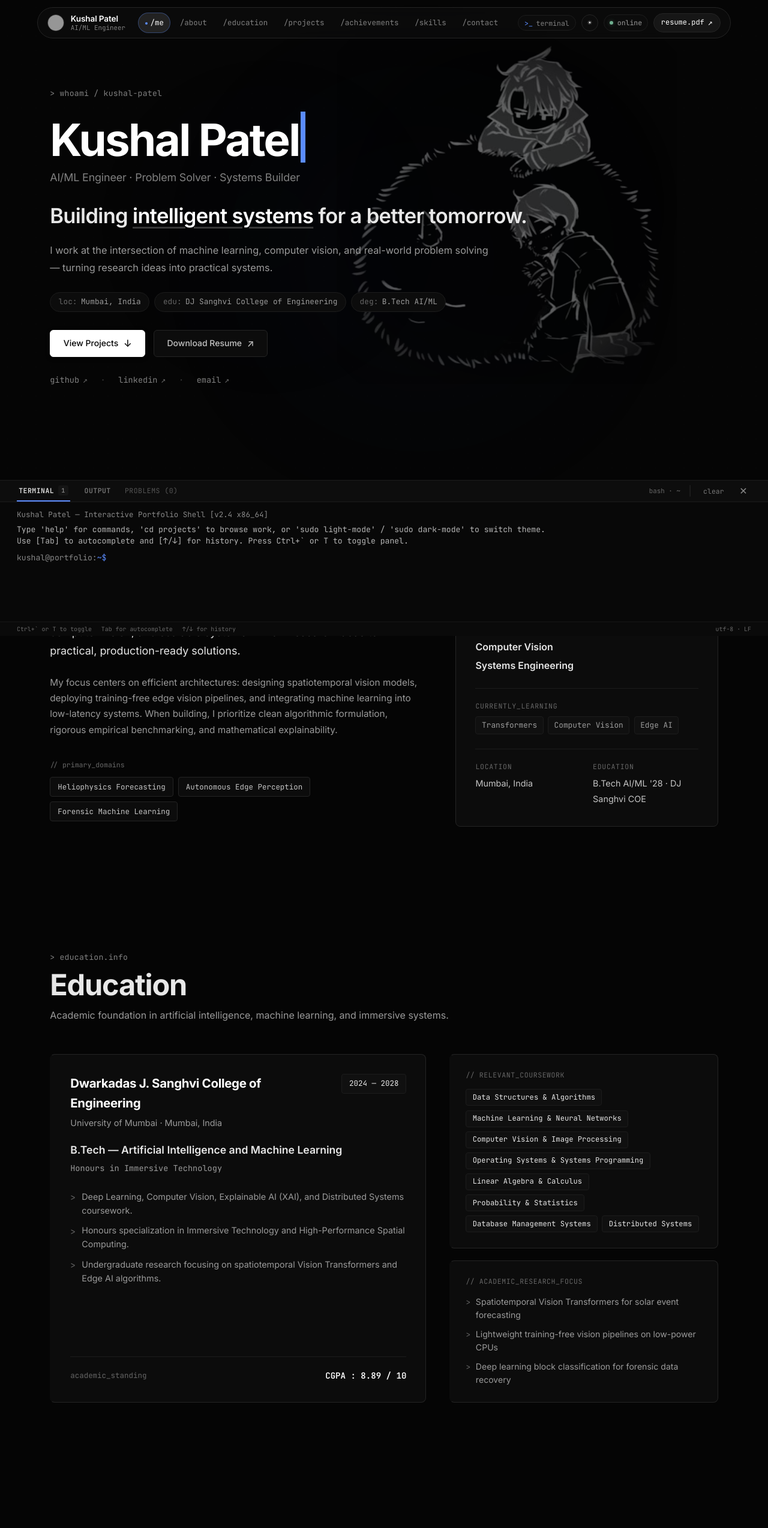
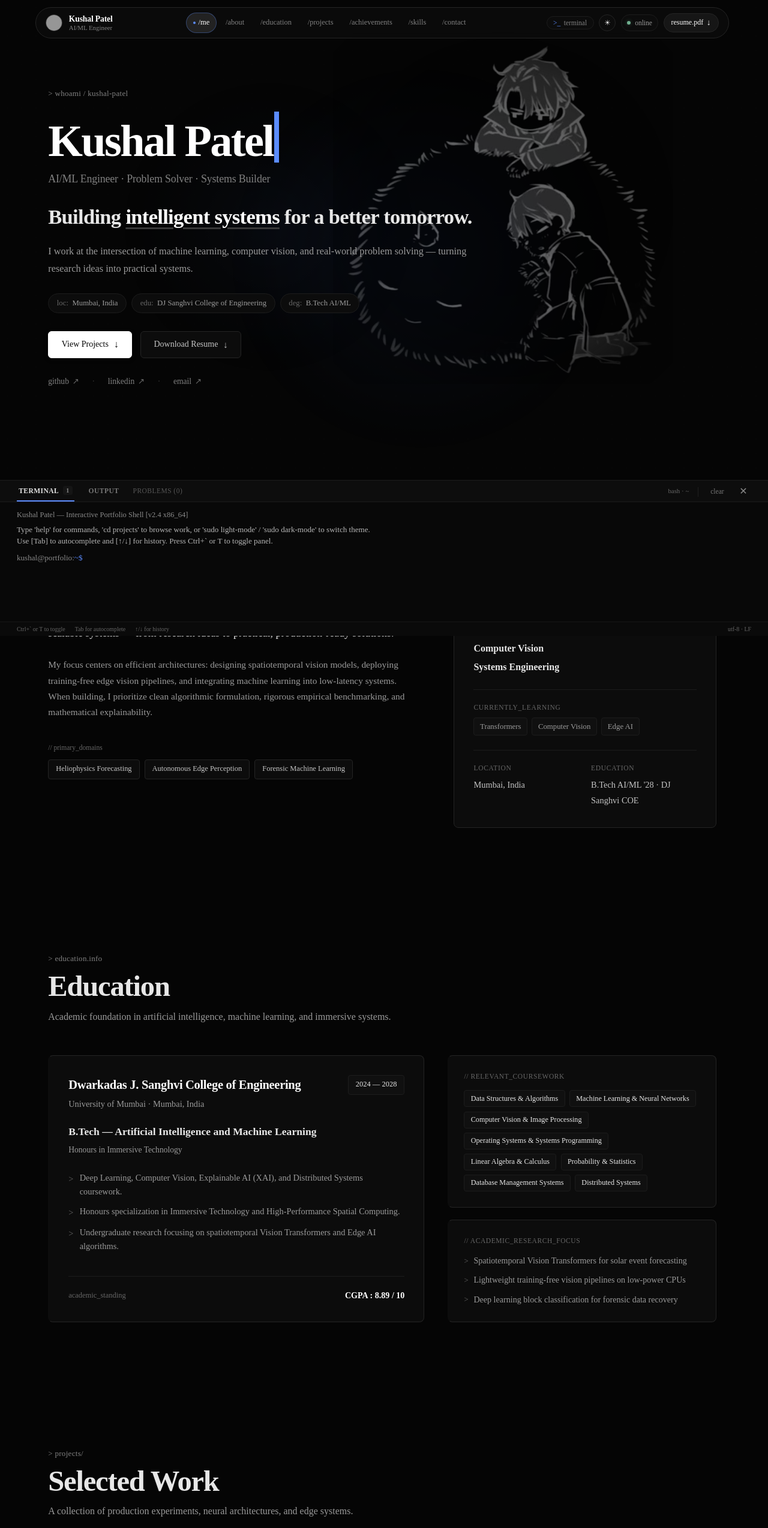
Before and after one commit to kusha-l921/Portfolio, a Next.js app: page / in a window 1280 px wide. Shown: the top 2547 px of the page at 60% size. Built offline with nearby package versions, Linux system fonts and the light colour scheme; grey boxes are pictures that could not be loaded.

Commit message:
transfered code

```diff
--- a/src/app/globals.css
+++ b/src/app/globals.css
@@ -75,8 +75,8 @@
   --accent-glow: var(--accent-blue-glow);
 
   /* Fonts */
-  --font-sans: 'Inter', -apple-system, BlinkMacSystemFont, "Segoe UI", Roboto, "Helvetica Neue", Arial, sans-serif;
-  --font-mono: 'JetBrains Mono', 'SFMono-Regular', Consolas, 'Liberation Mono', Menlo, Courier, monospace;
+  --font-sans: var(--font-sans, 'Inter', system-ui, -apple-system, BlinkMacSystemFont, "Segoe UI", Roboto, "Helvetica Neue", Arial, sans-serif);
+  --font-mono: var(--font-mono, 'JetBrains Mono', 'SFMono-Regular', Consolas, 'Liberation Mono', Menlo, Courier, monospace);
 
   /* Layout */
   --max-w-content: 1560px;
@@ -164,6 +164,7 @@
 
 html {
   scroll-behavior: smooth;
+  scrollbar-gutter: stable;
   background-color: var(--bg-body);
   color: var(--text-primary);
   font-family: var(--font-sans);
@@ -176,11 +177,16 @@ html {
 body {
   background-color: var(--bg-body);
   color: var(--text-primary);
+  font-family: var(--font-sans);
   min-height: 100vh;
   line-height: 1.6;
   overflow-x: hidden;
   position: relative;
   transition: background-color 0.25s ease, color 0.25s ease;
+}
+
+h1, h2, h3, h4, h5, h6, p, a, span, button, input, select, textarea {
+  font-family: inherit;
 }
 
 /* Subtle background grain / texture */
@@ -221,6 +227,19 @@ body::before {
 /* Monospace Utilities */
 .font-mono {
   font-family: var(--font-mono);
+}
+
+/* Custom Cursor Ring States */
+.custom-cursor-ring.is-hovered {
+  width: 36px !important;
+  height: 36px !important;
+  background-color: rgba(255, 255, 255, 0.07) !important;
+  border-color: rgba(91, 140, 255, 0.5) !important;
+}
+
+[data-theme='light'] .custom-cursor-ring.is-hovered {
+  background-color: rgba(0, 0, 0, 0.05) !important;
+  border-color: rgba(62, 114, 236, 0.5) !important;
 }
 
 .pointer-events-none {
@@ -467,7 +486,7 @@ body::before {
 .card:hover {
   background: var(--bg-card-hover);
   border-color: var(--border-hover);
-  transform: translateY(-4px) scale(1.008);
+  transform: translateY(-3px);
   box-shadow: 0 14px 34px rgba(0, 0, 0, 0.45);
 }
 
@@ -572,12 +591,9 @@ body::before {
   width: clamp(520px, 48vw, 860px);
   height: clamp(520px, 48vw, 860px);
   border-radius: 50%;
-  background: radial-gradient(circle, #3F6FD9 0%, rgba(63, 111, 217, 0.45) 45%, transparent 72%);
-  opacity: 0.065;
-  filter: blur(140px);
+  background: radial-gradient(circle, rgba(63, 111, 217, 0.08) 0%, rgba(63, 111, 217, 0.04) 35%, rgba(63, 111, 217, 0.01) 60%, transparent 75%);
+  pointer-events: none;
   animation: ambientDriftPrimary 34s ease-in-out infinite alternate;
-  will-change: transform, opacity;
-  pointer-events: none;
 }
 
 .ambient-light-secondary {
@@ -587,12 +603,9 @@ body::before {
   width: clamp(450px, 40vw, 720px);
   height: clamp(450px, 40vw, 720px);
   border-radius: 50%;
-  background: radial-gradient(circle, #4A72C6 0%, rgba(74, 114, 198, 0.4) 45%, transparent 72%);
-  opacity: 0.035;
-  filter: blur(150px);
+  background: radial-gradient(circle, rgba(74, 114, 198, 0.05) 0%, rgba(74, 114, 198, 0.02) 35%, rgba(74, 114, 198, 0.005) 60%, transparent 75%);
+  pointer-events: none;
   animation: ambientDriftSecondary 42s ease-in-out infinite alternate;
-  will-change: transform, opacity;
-  pointer-events: none;
 }
 
 @keyframes ambientDriftPrimary {
@@ -620,13 +633,11 @@ body::before {
 }
 
 [data-theme='light'] .ambient-light-primary {
-  opacity: 0.035;
-  filter: blur(160px);
+  background: radial-gradient(circle, rgba(63, 111, 217, 0.05) 0%, rgba(63, 111, 217, 0.02) 35%, transparent 70%);
 }
 
 [data-theme='light'] .ambient-light-secondary {
-  opacity: 0.018;
-  filter: blur(170px);
+  background: radial-gradient(circle, rgba(74, 114, 198, 0.035) 0%, rgba(74, 114, 198, 0.015) 35%, transparent 70%);
 }
 
 @media (prefers-reduced-motion: reduce) {
@@ -705,41 +716,74 @@ body::before {
   50%, 100% { opacity: 0; }
 }
 
-/* Modal styles */
+/* ============================================================
+   MODAL & ROTATING OPEN ANIMATION SYSTEM (ANIMISTA STYLE)
+   Slow, clearly visible diagonal rotation + smooth scale-up
+   ============================================================ */
+
 .modal-overlay {
   position: fixed;
   inset: 0;
-  background: rgba(5, 5, 5, 0.88);
+  background: rgba(5, 5, 5, 0.85);
   backdrop-filter: blur(8px);
-  z-index: 100;
+  -webkit-backdrop-filter: blur(8px);
+  z-index: 1000;
   display: flex;
   align-items: center;
   justify-content: center;
   padding: 1.5rem;
-  animation: fadeIn 0.2s var(--ease-smooth);
+  animation: modalOverlayFade 0.25s ease both;
+  will-change: opacity;
+  transform: translateZ(0);
+}
+
+@keyframes modalOverlayFade {
+  from { opacity: 0; }
+  to { opacity: 1; }
 }
 
 .modal-content {
   background: var(--bg-card);
   border: 1px solid var(--border-card);
-  border-radius: 10px;
-  max-width: 800px;
+  border-radius: 12px;
+  max-width: 820px;
   width: 100%;
   max-height: 88vh;
   overflow-y: auto;
-  box-shadow: 0 20px 48px rgba(0, 0, 0, 0.85);
-  animation: modalSlideUp 0.25s var(--ease-smooth);
+  box-shadow: 0 24px 64px rgba(0, 0, 0, 0.85);
+  animation: modalPopIn 0.22s cubic-bezier(0.16, 1, 0.3, 1) both;
+  transform-origin: center center;
+  will-change: transform, opacity;
 }
 
-@keyframes fadeIn {
-  from { opacity: 0; }
-  to { opacity: 1; }
+@keyframes modalPopIn {
+  0% {
+    opacity: 0;
+    transform: scale(0.97) translateY(8px);
+  }
+  100% {
+    opacity: 1;
+    transform: scale(1) translateY(0);
+  }
 }
 
-@keyframes modalSlideUp {
-  from { opacity: 0; transform: translateY(16px); }
-  to { opacity: 1; transform: translateY(0); }
+@media (max-width: 768px) {
+  .modal-overlay {
+    padding: 0.75rem;
+  }
+
+  .modal-content {
+    max-height: 92vh;
+    animation: modalPopIn 0.2s cubic-bezier(0.16, 1, 0.3, 1) both;
+  }
 }
+
+/* Stagger Tokens for Modal Content */
+.stagger-0 { animation-delay: 0ms !important; }
+.stagger-1 { animation-delay: 40ms !important; }
+.stagger-2 { animation-delay: 80ms !important; }
+.stagger-3 { animation-delay: 120ms !important; }
+.stagger-4 { animation-delay: 160ms !important; }
 
 /* Respect Reduced Motion */
 @media (prefers-reduced-motion: reduce) {
@@ -749,4 +793,13 @@ body::before {
     transition-duration: 0.01ms !important;
     scroll-behavior: auto !important;
   }
+
+  .portfolio-card-open,
+  .portfolio-open-animation,
+  .portfolio-reveal-item,
+  .portfolio-reveal-item.is-revealed {
+    animation: none !important;
+    opacity: 1 !important;
+    transform: none !important;
+  }
 }
--- a/src/components/AchievementModal.tsx
+++ b/src/components/AchievementModal.tsx
@@ -22,7 +22,7 @@ export default function AchievementModal({ achievement, onClose }: AchievementMo
       window.addEventListener('keydown', handleKeyDown);
     }
     return () => {
-      document.body.style.overflow = 'auto';
+      document.body.style.overflow = '';
       window.removeEventListener('keydown', handleKeyDown);
     };
   }, [achievement, onClose]);
--- a/src/components/AtmosphericPFP.tsx
+++ b/src/components/AtmosphericPFP.tsx
@@ -1,66 +1,80 @@
 'use client';
 
-import React, { useEffect, useState, useRef } from 'react';
+import React, { useEffect, useRef } from 'react';
 import Image from 'next/image';
 import { useTheme } from '../context/ThemeContext';
 
 export default function AtmosphericPFP() {
   const { theme } = useTheme();
-  const [offset, setOffset] = useState({ x: 0, y: 0 });
+  const containerRef = useRef<HTMLDivElement | null>(null);
   const targetOffset = useRef({ x: 0, y: 0 });
+  const currentOffset = useRef({ x: 0, y: 0 });
   const animFrame = useRef<number | null>(null);
+  const isRunning = useRef(false);
 
   const isLight = theme === 'light';
   const imageSrc = isLight ? '/images/light_pfp.jpg' : '/images/inverted_pfp(1).jpeg';
 
   useEffect(() => {
-    // Respect prefers-reduced-motion
     if (typeof window === 'undefined') return;
     const prefersReducedMotion = window.matchMedia('(prefers-reduced-motion: reduce)').matches;
     if (prefersReducedMotion) return;
 
-    let currentX = 0;
-    let currentY = 0;
+    const updateParallax = () => {
+      const diffX = targetOffset.current.x - currentOffset.current.x;
+      const diffY = targetOffset.current.y - currentOffset.current.y;
+
+      currentOffset.current.x += diffX * 0.08;
+      currentOffset.current.y += diffY * 0.08;
+
+      if (containerRef.current) {
+        containerRef.current.style.transform = `translate3d(${currentOffset.current.x.toFixed(2)}px, ${currentOffset.current.y.toFixed(2)}px, 0)`;
+      }
+
+      // Keep running while there is perceptible motion (> 0.02px)
+      if (Math.abs(diffX) > 0.02 || Math.abs(diffY) > 0.02) {
+        animFrame.current = requestAnimationFrame(updateParallax);
+      } else {
+        isRunning.current = false;
+        animFrame.current = null;
+      }
+    };
 
     const handleMouseMove = (e: MouseEvent) => {
-      // Subtle 6-12px parallax range relative to viewport center
       const centerX = window.innerWidth / 2;
       const centerY = window.innerHeight / 2;
       const factorX = (e.clientX - centerX) / centerX;
       const factorY = (e.clientY - centerY) / centerY;
 
       targetOffset.current = {
-        x: factorX * 9, // ~9px subtle horizontal shift
-        y: factorY * 7, // ~7px subtle vertical shift
+        x: factorX * 9,
+        y: factorY * 7,
       };
-    };
 
-    const updateParallax = () => {
-      // Smooth interpolation (lerp)
-      currentX += (targetOffset.current.x - currentX) * 0.08;
-      currentY += (targetOffset.current.y - currentY) * 0.08;
-
-      setOffset({ x: currentX, y: currentY });
-      animFrame.current = requestAnimationFrame(updateParallax);
+      if (!isRunning.current) {
+        isRunning.current = true;
+        animFrame.current = requestAnimationFrame(updateParallax);
+      }
     };
 
     window.addEventListener('mousemove', handleMouseMove, { passive: true });
-    animFrame.current = requestAnimationFrame(updateParallax);
 
     return () => {
       window.removeEventListener('mousemove', handleMouseMove);
-      if (animFrame.current) cancelAnimationFrame(animFrame.current);
+      if (animFrame.current) {
+        cancelAnimationFrame(animFrame.current);
+      }
     };
   }, []);
 
   return (
     <div
+      ref={containerRef}
       className="atmospheric-pfp-container"
       aria-hidden="true"
       style={{
         position: 'absolute',
         top: 'clamp(1rem, 4vw, 4.5rem)',
-        // Positioned toward center: center of artwork sits around 65-70% of viewport width
         right: 'clamp(6%, 11vw, 15%)',
         width: 'clamp(440px, 46vw, 720px)',
         height: 'clamp(460px, 46vw, 760px)',
@@ -68,7 +82,6 @@ export default function AtmosphericPFP() {
         userSelect: 'none',
         zIndex: 1,
         overflow: 'hidden',
-        transform: `translate3d(${offset.x.toFixed(2)}px, ${offset.y.toFixed(2)}px, 0)`,
         willChange: 'transform',
       }}
     >
--- a/src/components/CustomCursor.tsx
+++ b/src/components/CustomCursor.tsx
@@ -1,17 +1,25 @@
 'use client';
 
-import React, { useEffect, useState } from 'react';
+import React, { useEffect, useRef } from 'react';
 import { useTheme } from '../context/ThemeContext';
 
 export default function CustomCursor() {
   const { theme } = useTheme();
-  const [position, setPosition] = useState({ x: -100, y: -100 });
-  const [trailing, setTrailing] = useState({ x: -100, y: -100 });
-  const [isHovered, setIsHovered] = useState(false);
-  const [isVisible, setIsVisible] = useState(false);
+  const isLight = theme === 'light';
+
+  const dotRef = useRef<HTMLDivElement | null>(null);
+  const ringRef = useRef<HTMLDivElement | null>(null);
+
+  const targetPos = useRef({ x: -100, y: -100 });
+  const currentPos = useRef({ x: -100, y: -100 });
+  const isHovered = useRef(false);
+  const isVisible = useRef(false);
+  const rafId = useRef<number | null>(null);
+  const isRafRunning = useRef(false);
 
   useEffect(() => {
-    // Only enable on desktop without reduced motion
+    if (typeof window === 'undefined') return;
+
     const prefersReducedMotion = window.matchMedia('(prefers-reduced-motion: reduce)').matches;
     const isTouchDevice = 'ontouchstart' in window || navigator.maxTouchPoints > 0;
 
@@ -19,9 +27,48 @@ export default function CustomCursor() {
       return;
     }
 
+    const dotEl = dotRef.current;
+    const ringEl = ringRef.current;
+    if (!dotEl || !ringEl) return;
+
+    const updateRing = () => {
+      const dx = targetPos.current.x - currentPos.current.x;
+      const dy = targetPos.current.y - currentPos.current.y;
+
+      currentPos.current.x += dx * 0.24;
+      currentPos.current.y += dy * 0.24;
+
+      ringEl.style.transform = `translate3d(${currentPos.current.x.toFixed(2)}px, ${currentPos.current.y.toFixed(2)}px, 0) translate(-50%, -50%)`;
+
+      // Only continue loop if distance is perceptible (> 0.1px)
+      if (Math.abs(dx) > 0.1 || Math.abs(dy) > 0.1) {
+        rafId.current = requestAnimationFrame(updateRing);
+      } else {
+        isRafRunning.current = false;
+        rafId.current = null;
+      }
+    };
+
     const handleMouseMove = (e: MouseEvent) => {
-      setPosition({ x: e.clientX, y: e.clientY });
-      if (!isVisible) setIsVisible(true);
+      targetPos.current.x = e.clientX;
+      targetPos.current.y = e.clientY;
+
+      if (!isVisible.current) {
+        isVisible.current = true;
+        currentPos.current.x = e.clientX;
+        currentPos.current.y = e.clientY;
+        dotEl.style.opacity = '1';
+        ringEl.style.opacity = '1';
+      }
+
+      // Direct GPU transform update for the inner dot - zero layout reflow
+      dotEl.style.transform = `translate3d(${e.clientX}px, ${e.clientY}px, 0) translate(-50%, -50%)`;
+
+      // Wake up the trailing ring if it had gone to sleep
+      if (!isRafRunning.current) {
+        isRafRunning.current = true;
+        rafId.current = requestAnimationFrame(updateRing);
+      }
     };
 
     const handleMouseOver = (e: MouseEvent) => {
@@ -29,22 +76,29 @@ export default function CustomCursor() {
       if (!target) return;
       if (target.id === 'custom-cursor-dot' || target.id === 'custom-cursor-ring') return;
 
-      if (
+      const shouldHover = Boolean(
         target.closest('a') ||
         target.closest('button') ||
         target.closest('.card') ||
         target.closest('.pill') ||
         target.closest('[role="button"]') ||
         target.closest('.project-action-btn')
-      ) {
-        setIsHovered(true);
-      } else {
-        setIsHovered(false);
+      );
+
+      if (shouldHover !== isHovered.current) {
+        isHovered.current = shouldHover;
+        if (shouldHover) {
+          ringEl.classList.add('is-hovered');
+        } else {
+          ringEl.classList.remove('is-hovered');
+        }
       }
     };
 
     const handleMouseLeave = () => {
-      setIsVisible(false);
+      isVisible.current = false;
+      dotEl.style.opacity = '0';
+      ringEl.style.opacity = '0';
     };
 
     window.addEventListener('mousemove', handleMouseMove, { passive: true });
@@ -55,71 +109,61 @@ export default function CustomCursor() {
       window.removeEventListener('mousemove', handleMouseMove);
       window.removeEventListener('mouseover', handleMouseOver);
       document.removeEventListener('mouseleave', handleMouseLeave);
+      if (rafId.current) {
+        cancelAnimationFrame(rafId.current);
+      }
     };
-  }, [isVisible]);
-
-  useEffect(() => {
-    let animationFrameId: number;
-
-    const followCursor = () => {
-      setTrailing((prev) => ({
-        x: prev.x + (position.x - prev.x) * 0.22,
-        y: prev.y + (position.y - prev.y) * 0.22,
-      }));
-      animationFrameId = requestAnimationFrame(followCursor);
-    };
-
-    animationFrameId = requestAnimationFrame(followCursor);
-    return () => cancelAnimationFrame(animationFrameId);
-  }, [position]);
-
-  if (!isVisible) return null;
-
-  const isLight = theme === 'light';
+  }, []);
 
   return (
     <>
-      {/* Inner Dot */}
+      {/* Inner Dot: GPU accelerated, zero reflow */}
       <div
         id="custom-cursor-dot"
+        ref={dotRef}
         aria-hidden="true"
         style={{
           position: 'fixed',
-          left: `${position.x}px`,
-          top: `${position.y}px`,
+          top: 0,
+          left: 0,
           width: '5px',
           height: '5px',
           borderRadius: '50%',
           backgroundColor: isLight ? '#111111' : '#FFFFFF',
-          transform: 'translate(-50%, -50%)',
           pointerEvents: 'none',
           userSelect: 'none',
-          zIndex: 9999,
-          transition: 'transform 0.05s ease',
+          zIndex: 99999,
+          opacity: 0,
+          willChange: 'transform',
+          transform: 'translate3d(-100px, -100px, 0) translate(-50%, -50%)',
+          transition: 'opacity 0.2s ease',
         }}
       />
-      {/* Outer Ring */}
+
+      {/* Outer Ring: Smooth lag follower with auto-sleep RAF */}
       <div
         id="custom-cursor-ring"
+        ref={ringRef}
         aria-hidden="true"
+        className="custom-cursor-ring"
         style={{
           position: 'fixed',
-          left: `${trailing.x}px`,
-          top: `${trailing.y}px`,
-          width: isHovered ? '36px' : '20px',
-          height: isHovered ? '36px' : '20px',
+          top: 0,
+          left: 0,
+          width: '20px',
+          height: '20px',
           borderRadius: '50%',
           border: isLight
             ? '1px solid rgba(0, 0, 0, 0.35)'
             : '1px solid rgba(255, 255, 255, 0.35)',
-          backgroundColor: isHovered
-            ? (isLight ? 'rgba(0, 0, 0, 0.04)' : 'rgba(255, 255, 255, 0.05)')
-            : 'transparent',
-          transform: 'translate(-50%, -50%)',
+          backgroundColor: 'transparent',
           pointerEvents: 'none',
           userSelect: 'none',
-          zIndex: 9998,
-          transition: 'width 0.18s ease, height 0.18s ease, background-color 0.18s ease, border-color 0.18s ease',
+          zIndex: 99998,
+          opacity: 0,
+          willChange: 'transform, width, height, background-color, border-color',
+          transform: 'translate3d(-100px, -100px, 0) translate(-50%, -50%)',
+          transition: 'width 0.22s cubic-bezier(0.22, 1, 0.36, 1), height 0.22s cubic-bezier(0.22, 1, 0.36, 1), background-color 0.22s ease, border-color 0.22s ease, opacity 0.2s ease',
         }}
       />
     </>
--- a/src/components/Hero.tsx
+++ b/src/components/Hero.tsx
@@ -131,12 +131,12 @@ export default function Hero() {
             </a>
             <a
               href={PERSONAL_DATA.resumeUrl}
-              target="_blank"
-              rel="noopener noreferrer"
+              download="Kushal_Patel_Resume.pdf"
               className="btn btn-secondary"
+              title="Download Kushal Patel's Resume (PDF)"
             >
               <span>Download Resume</span>
-              <span style={{ fontSize: '0.95rem', lineHeight: 1 }}>↗</span>
+              <span style={{ fontSize: '0.95rem', lineHeight: 1 }}>↓</span>
             </a>
           </div>
 
--- a/src/components/Navbar.tsx
+++ b/src/components/Navbar.tsx
@@ -295,9 +295,9 @@ export default function Navbar() {
           {/* Resume PDF link */}
           <a
             href={PERSONAL_DATA.resumeUrl}
-            target="_blank"
-            rel="noopener noreferrer"
-            className="font-mono"
+            download="Kushal_Patel_Resume.pdf"
+            className="font-mono navbar-resume-btn"
+            title="Download Kushal Patel's Resume (PDF)"
             style={{
               display: 'inline-flex',
               alignItems: 'center',
@@ -313,7 +313,7 @@ export default function Navbar() {
             }}
           >
             <span>resume.pdf</span>
-            <span style={{ fontSize: '0.85rem', lineHeight: 1 }}>↗</span>
+            <span style={{ fontSize: '0.85rem', lineHeight: 1 }}>↓</span>
           </a>
 
           {/* Mobile hamburger toggle */}
--- a/src/components/ProjectModal.tsx
+++ b/src/components/ProjectModal.tsx
@@ -19,7 +19,7 @@ export default function ProjectModal({ project, onClose }: ProjectModalProps) {
       window.addEventListener('keydown', handleKeyDown);
     }
     return () => {
-      document.body.style.overflow = 'auto';
+      document.body.style.overflow = '';
       window.removeEventListener('keydown', handleKeyDown);
     };
   }, [project, onClose]);
```
Also changed, not shown: src/components/CardPointerLighting.tsx (+21 -7 lines), src/components/ContactSection.tsx (+4 -4 lines), src/components/PortfolioTerminal.tsx (+8 -3 lines), 2 other files (tests, documents, lock files or other folders).
